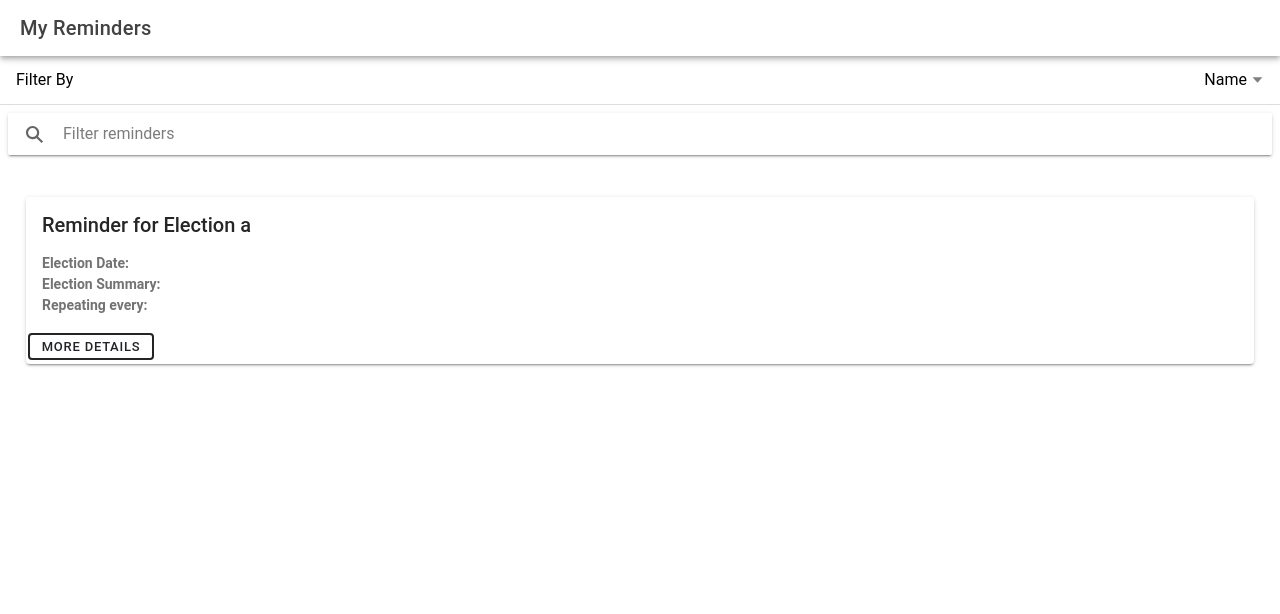
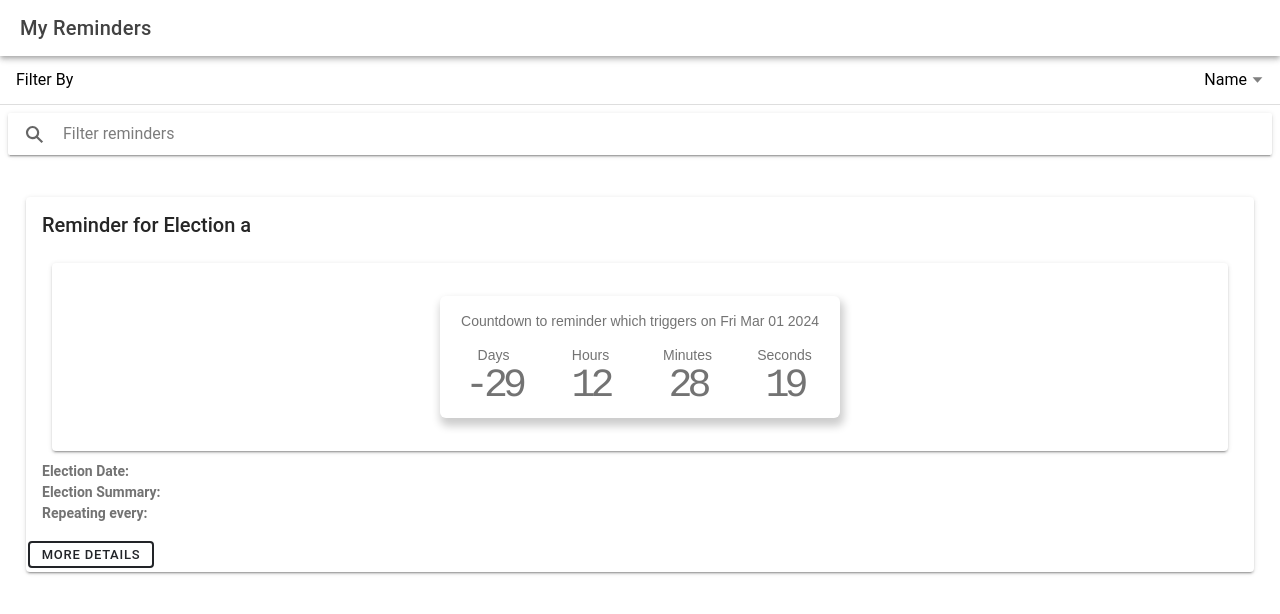
Before and after one commit to PhilipWright96/ElectionReminders, a React (Vite) app: page /myReminders in a window 1280 px wide. Shown: the top 614 px of the page. Built offline with nearby package versions, Linux system fonts and the light colour scheme.

Commit message:
Add text as parameter for countdown card

```diff
--- a/src/components/CountdownCard/CountdownCard.tsx
+++ b/src/components/CountdownCard/CountdownCard.tsx
@@ -4,7 +4,8 @@ import React, { useState, useEffect } from 'react';
 
 interface CountdownCard {
     countdownCardProperties: {
-        electionDate: Date,
+        countdownDate: Date,
+        countdownText: String,
     }
 }
 
@@ -13,7 +14,7 @@ const CountdownCard: React.FC<CountdownCard> = ({ countdownCardProperties }) =>
         [hourValue, setHourValueToUpdate] = useState(0),
         [minuteValue, setMinuteValueToUpdate] = useState(0),
         [secondValue, setSecondValueToUpdate] = useState(0),
-        targetTime: number = countdownCardProperties.electionDate.getTime(),
+        targetTime: number = countdownCardProperties.countdownDate.getTime(),
         numberOfMillisecondsInDay = 1000 * 60 * 60 * 24,
         timeToResetTimeValuesInMilliseconds = 1000,
         days = "Days",
@@ -49,7 +50,7 @@ const CountdownCard: React.FC<CountdownCard> = ({ countdownCardProperties }) =>
         <IonCard>
             <IonCardContent>
                 <div className="count-down-timer">
-                    <p>Countdown to election on {countdownCardProperties?.electionDate.toDateString()}</p>
+                    <p>{countdownCardProperties?.countdownText} {countdownCardProperties?.countdownDate.toDateString()}</p>
                     <div className="wrapper">
                         <div className="description">
                             <p>{days}</p>
--- a/src/components/ReminderCard/ReminderCard.tsx
+++ b/src/components/ReminderCard/ReminderCard.tsx
@@ -1,3 +1,4 @@
+import CountdownCard from '../CountdownCard/CountdownCard';
 import './ReminderCard.css';
 import { IonButton, IonCard, IonCardContent, IonCardHeader, IonCardTitle } from '@ionic/react';
 
@@ -12,6 +13,7 @@ const ReminderCard: React.FC<ReminderCard> = ({ }) => {
             </IonCardHeader>
 
             <IonCardContent>
+                <CountdownCard countdownCardProperties={{ countdownText: "Countdown to reminder which triggers on", countdownDate: new Date(2024, 2, 1) }}></CountdownCard>
                 <b>Election Date: </b> <br></br>
                 <b>Election Summary: </b> <br></br>
                 <b>Repeating every: </b> <br></br>
--- a/src/components/SetupReminderPage/SetupReminderPage.tsx
+++ b/src/components/SetupReminderPage/SetupReminderPage.tsx
@@ -21,7 +21,7 @@ const SetupReminderPage: React.FC<SetupReminderPageProperties> = ({ match }) =>
                 </IonToolbar>
             </IonHeader>
             <IonContent>
-                <CountdownCard countdownCardProperties={{ electionDate: new Date(2024, 2, 1) }}></CountdownCard>
+                <CountdownCard countdownCardProperties={{ countdownText: "Countdown for election on", countdownDate: new Date(2024, 2, 1) }}></CountdownCard>
                 <ReminderSetup></ReminderSetup>
             </IonContent>
         </IonPage >
```
